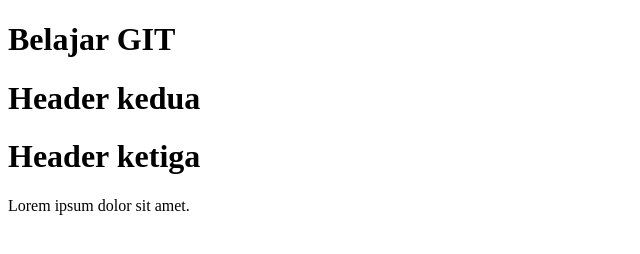
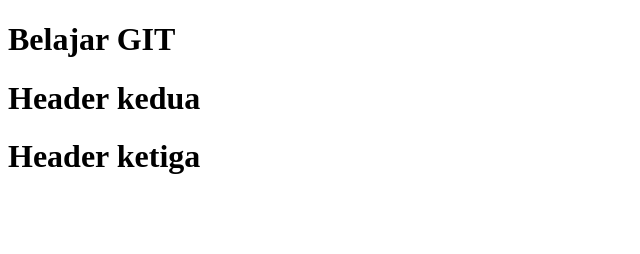
Before and after one commit to ardanyahya/laughing-octo-palm-tree, a plain HTML site: page index.html in a window 1280 px wide. Shown: the whole page, without its empty margins (0-640 px from the left). Drawn offline with Linux system fonts and the light colour scheme.

Commit message:
Revert "Menambahkan footer"
This reverts commit 42a923e5bcf67a7184c1a4c3e91bea9dc5e2db25.

```diff
--- a/index.html
+++ b/index.html
@@ -10,9 +10,5 @@
     <h1>Belajar GIT</h1>
     <h1>Header kedua</h1>
     <h1>Header ketiga</h1>
-
-    <footer>
-        <p>Lorem ipsum dolor sit amet.</p>
-    </footer>
 </body>
 </html>
```
